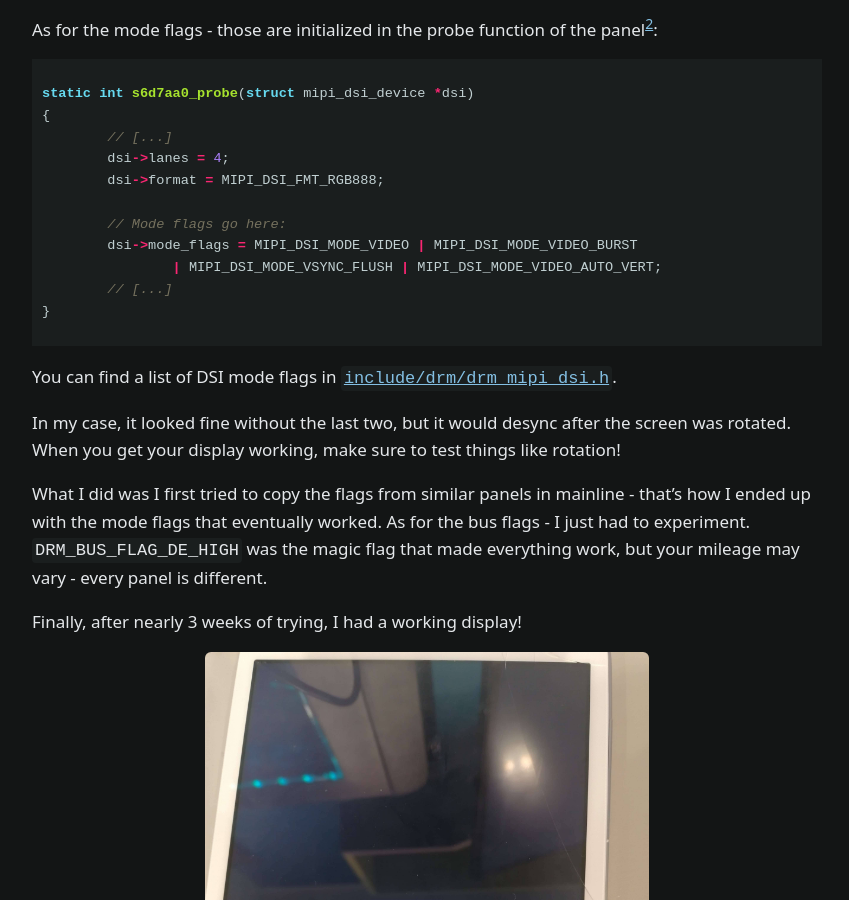
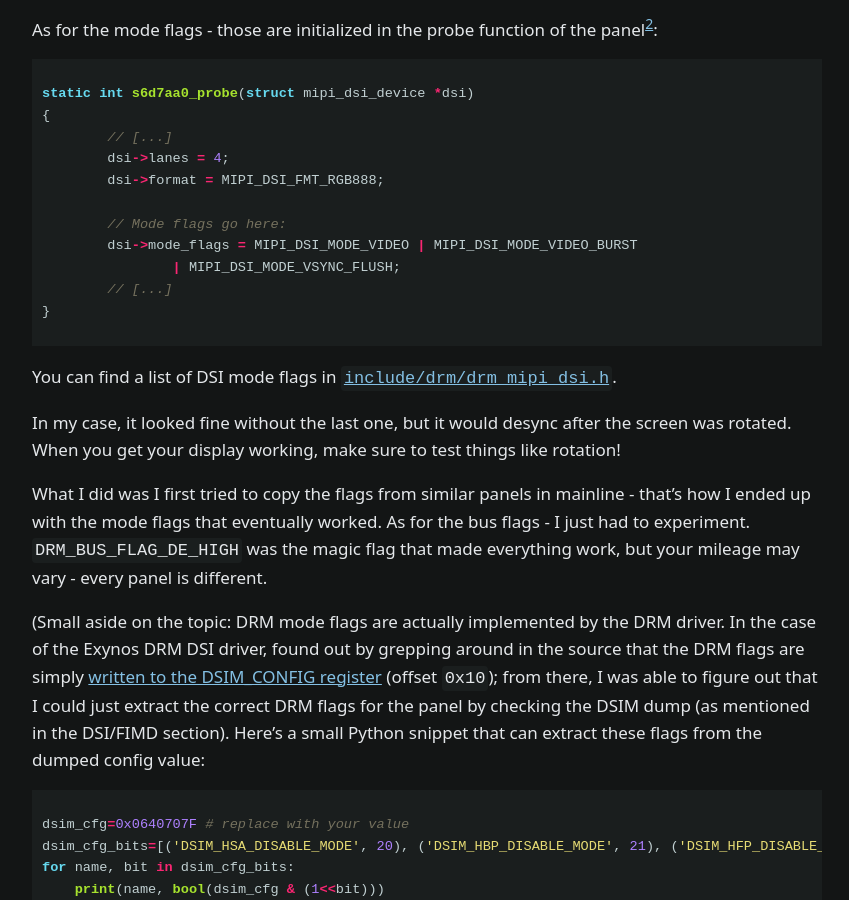
Before and after one commit to knuxify/blog, a Jekyll site: the page built from _posts/2023-04-11-tab3-display.md, in a window 1280 px wide and 900 px high, scrolled down 16291 px. Shown: the whole window, without its empty margins (213-1062 px from the left). Built offline with Jekyll 4.4.1, drawn with Linux system fonts in a browser that asks for light colours; some web fonts are replaced; comment, search, counter and statistics services are not loaded; some of the changed text lies outside the part shown.

Commit message:
tab3-display: add more info about mode flags

````diff
--- a/_posts/2023-04-11-tab3-display.md
+++ b/_posts/2023-04-11-tab3-display.md
@@ -526,16 +526,27 @@ static int s6d7aa0_probe(struct mipi_dsi_device *dsi)
 
 	// Mode flags go here:
 	dsi->mode_flags = MIPI_DSI_MODE_VIDEO | MIPI_DSI_MODE_VIDEO_BURST
-		| MIPI_DSI_MODE_VSYNC_FLUSH | MIPI_DSI_MODE_VIDEO_AUTO_VERT;
+		| MIPI_DSI_MODE_VSYNC_FLUSH;
 	// [...]
 }
 ```
 
 You can find a list of DSI mode flags in [`include/drm/drm_mipi_dsi.h`](https://elixir.bootlin.com/linux/v6.2/source/include/drm/drm_mipi_dsi.h#L114).
 
-In my case, it looked fine without the last two, but it would desync after the screen was rotated. When you get your display working, make sure to test things like rotation!
+In my case, it looked fine without the last one, but it would desync after the screen was rotated. When you get your display working, make sure to test things like rotation!
 
 What I did was I first tried to copy the flags from similar panels in mainline - that's how I ended up with the mode flags that eventually worked. As for the bus flags - I just had to experiment. `DRM_BUS_FLAG_DE_HIGH` was the magic flag that made everything work, but your mileage may vary - every panel is different.
+
+(Small aside on the topic: DRM mode flags are actually implemented by the DRM driver. In the case of the Exynos DRM DSI driver, found out by grepping around in the source that the DRM flags are simply [written to the DSIM_CONFIG register](https://github.com/torvalds/linux/blob/v6.3-rc7/drivers/gpu/drm/exynos/exynos_drm_dsi.c#L800-L866) (offset `0x10`); from there, I was able to figure out that I could just extract the correct DRM flags for the panel by checking the DSIM dump (as mentioned in the DSI/FIMD section). Here's a small Python snippet that can extract these flags from the dumped config value:
+
+```python
+dsim_cfg=0x0640707F # replace with your value
+dsim_cfg_bits=[('DSIM_HSA_DISABLE_MODE', 20), ('DSIM_HBP_DISABLE_MODE', 21), ('DSIM_HFP_DISABLE_MODE', 22), ('DSIM_HSE_DISABLE_MODE', 23), ('DSIM_AUTO_MODE', 24), ('DSIM_VIDEO_MODE', 25), ('DSIM_BURST_MODE', 26), ('DSIM_SYNC_INFORM', 27), ('DSIM_EOT_DISABLE', 28), ('DSIM_MFLUSH_VS', 29)]
+for name, bit in dsim_cfg_bits:
+    print(name, bool(dsim_cfg & (1<<bit)))
+```
+
+See the linked driver for a reference of what these bits mean and how to turn them into mode flags.)
 
 Finally, after nearly 3 weeks of trying, I had a working display!
 
@@ -546,5 +557,10 @@ Finally, after nearly 3 weeks of trying, I had a working display!
 
 I hope that this blog post will come in handy for anyone else who may at some point struggle with getting a display working on their own. While some parts are Exynos-specific (like the FIMD and DSI bits), others are useful to everyone - and even if you can't apply my advice one-to-one, just looking at the debugging process and reading some of the explainations might contribute to a working solution.
 
+### Updates
+
+- 2023-04-15: Added some information to the backlight section.
+- 2023-04-22: Added more information about DSI mode flags.
+
 [^1]: While working on the mainline setup, I initially thought that it used a BP070WX1 panel, as mentioned [in the defconfig](https://github.com/gr8nole/android_kernel_samsung_smdk4x12/blob/baf2ac725ded606f3beea775acbb472a3643887c/arch/arm/configs/lineage_lt01wifi_defconfig#L2350); however, it looks like someone [accidentally swapped the panel config option while updating the defconfig](https://github.com/gr8nole/android_kernel_samsung_smdk4x12/commit/25a3e0dc730c39a7b71daedf6975c573a3702c30#diff-461bf7e8fa9baa4343af1294a4c774ab287a0a057d4b28d79775c11a3a83d6fdL2377-R2379), and the [Kconfig descriptions](https://github.com/gr8nole/android_kernel_samsung_smdk4x12/blob/baf2ac725ded606f3beea775acbb472a3643887c/drivers/video/samsung/Kconfig#L397-L405) confirm this.
 [^2]: The code snippet here is slightly different than the panel driver I ended up with; the snippet is adapted to [this commit](https://github.com/torvalds/linux/commit/996e1defca34485dd2bd70b173f069aab5f21a65) which wasn't yet in the kernel I was testing on (v6.2).
````
Also changed, not shown: other parts of _posts/2023-04-11-tab3-display.md (+2 -2 lines).
